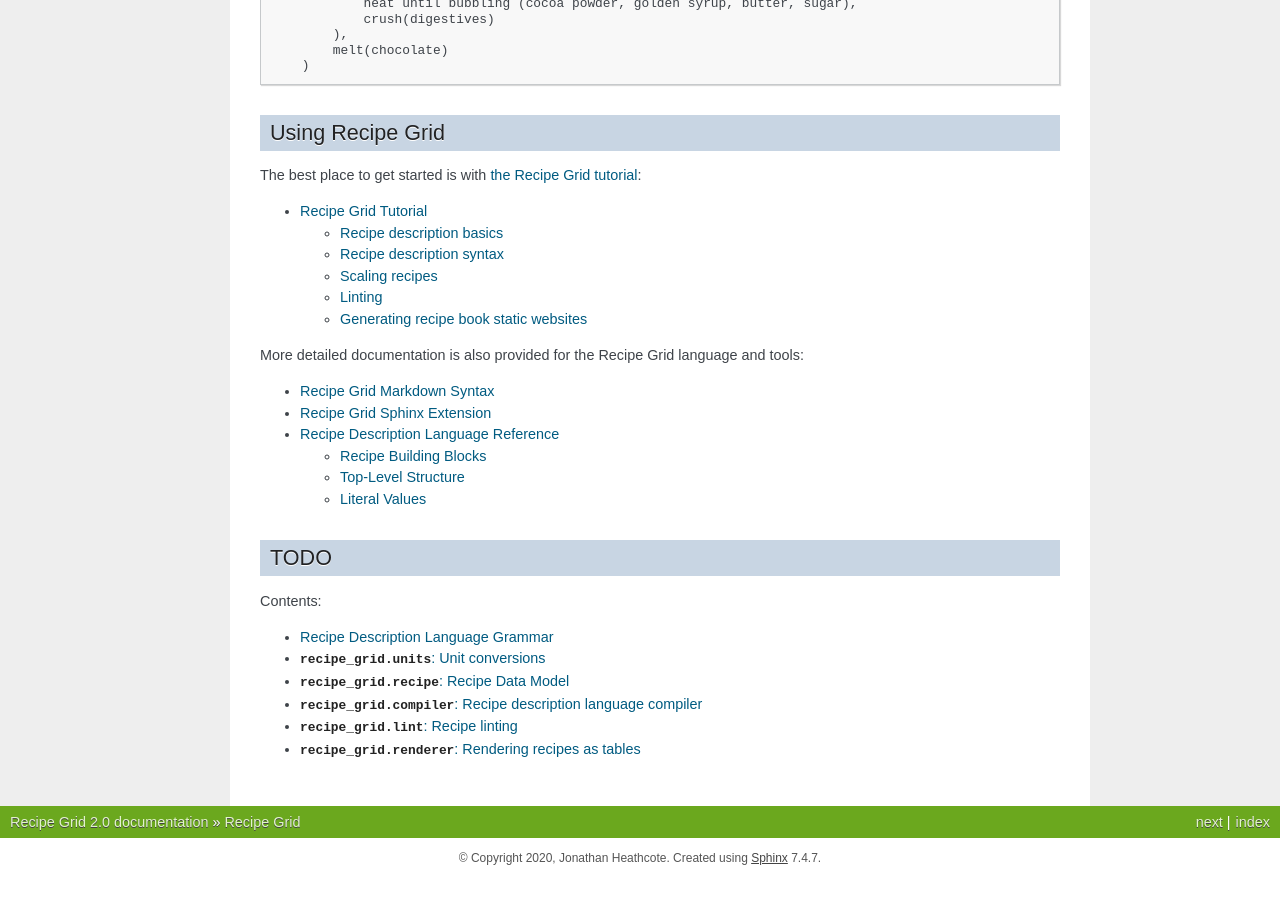
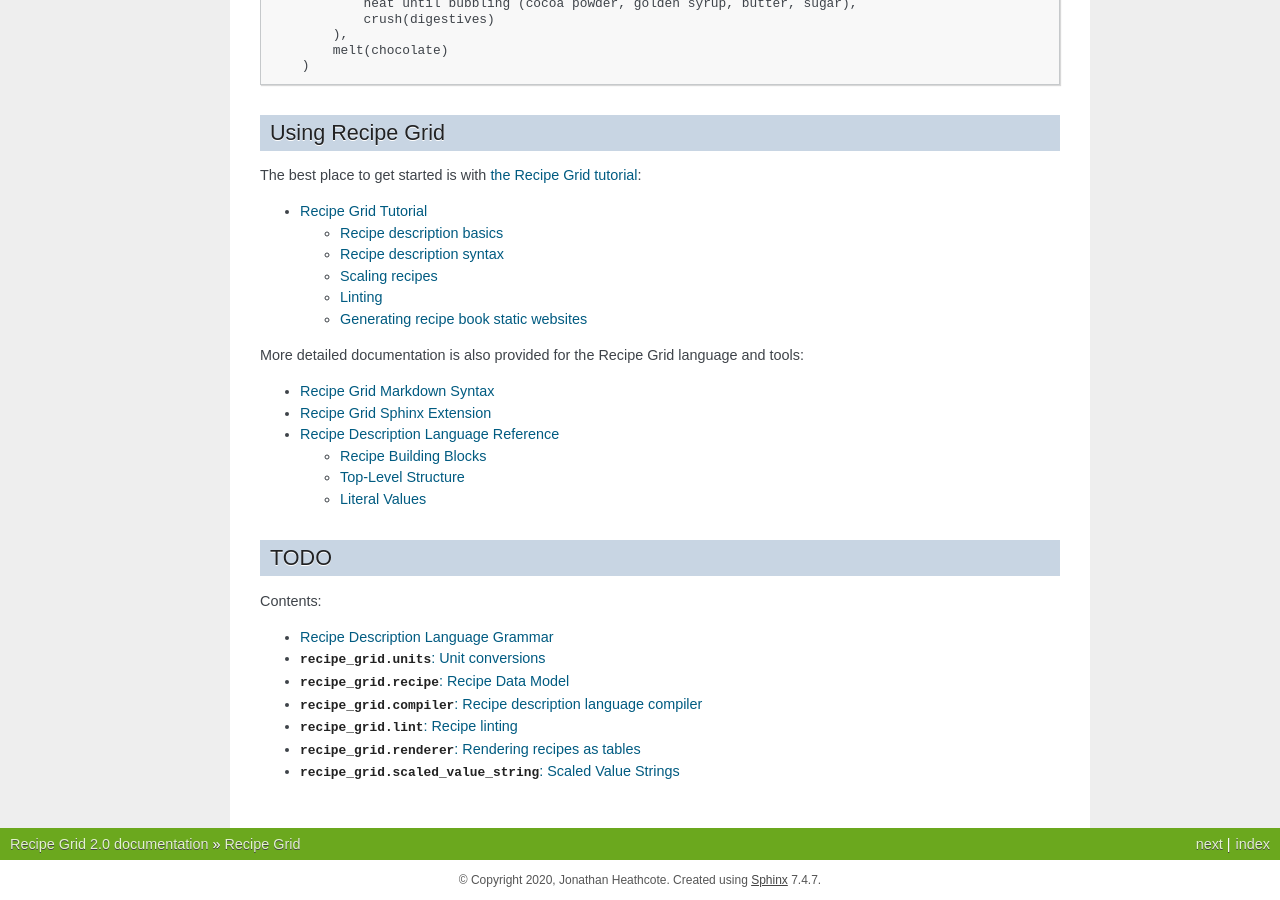
Before and after one commit to mossblaser/recipe_grid, a Sphinx documentation site: the page built from docs/source/index.rst, in a window 1280 px wide and 900 px high, scrolled down 1027 px. Built offline with Sphinx 7.4.7, drawn with Linux system fonts in a browser that asks for light colours; the version number is read from the project's files by our own code; before the commit the page ends 1905 px from its top, so only the background shows below that.

Commit message:
Add SVS to docs

```diff
--- a/docs/source/index.rst
+++ b/docs/source/index.rst
@@ -78,3 +78,4 @@
    compiler.rst
    linting.rst
    rendering.rst
+   scaled_value_string.rst
--- /dev/null
+++ b/docs/source/scaled_value_string.rst
@@ -0,0 +1,4 @@
+:py:mod:`recipe_grid.scaled_value_string`: Scaled Value Strings
+===============================================================
+
+.. automodule:: recipe_grid.scaled_value_string
```
